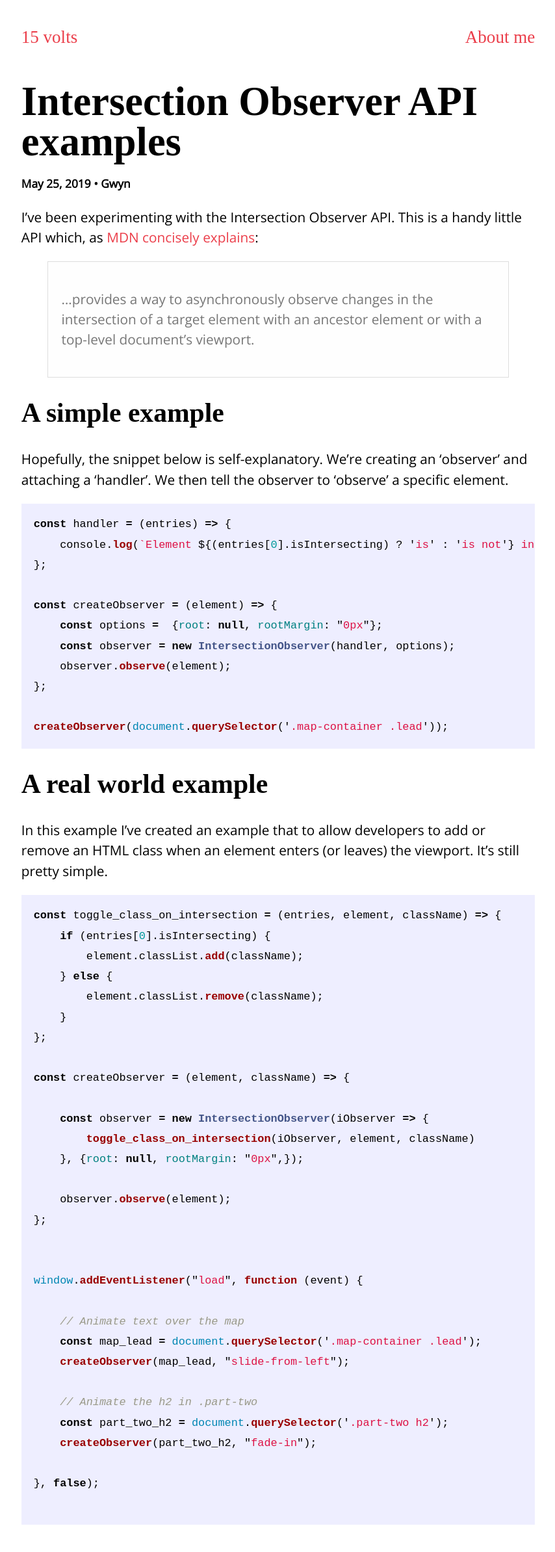
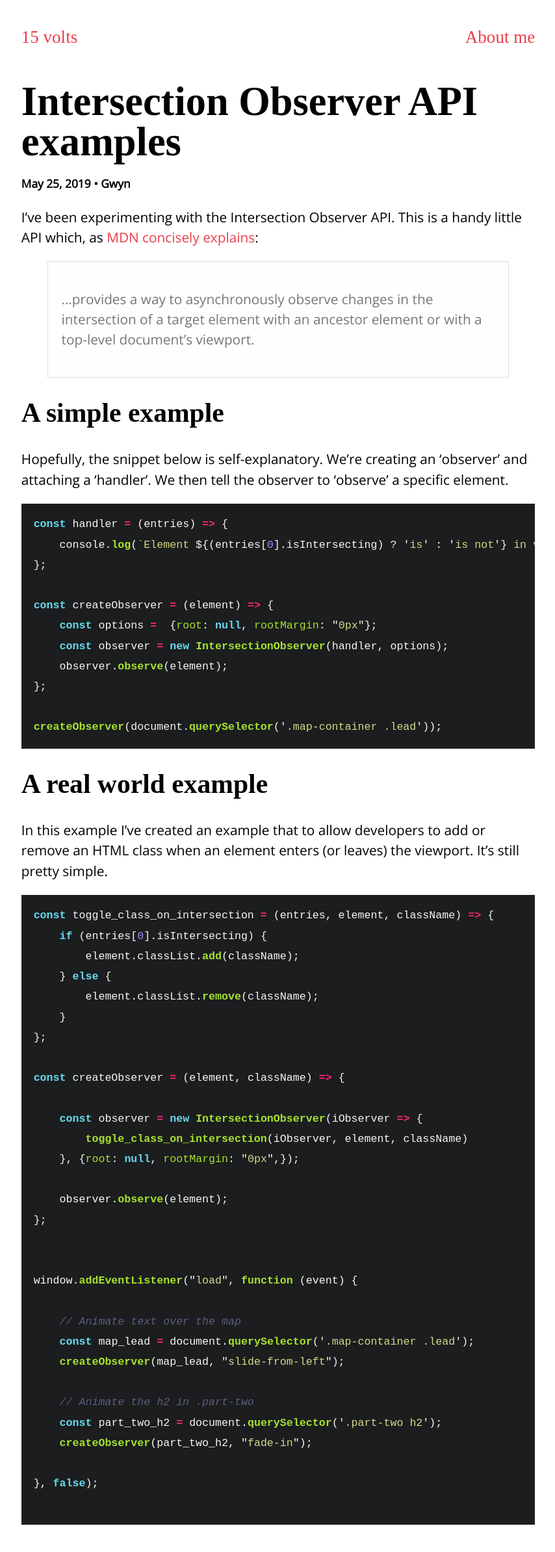
Before and after one commit to gtvj/gtvj.github.io, a Jekyll site: the page built from _posts/2019-05-25-intersection-observer-example.md, in a window 1280 px wide. Shown: the whole page at 65% size, without its empty margins (212-1066 px from the left). Built offline with Jekyll 4.4.1, drawn with Linux system fonts in a browser that asks for light colours; some web fonts are replaced.

Commit message:
Update styles

```diff
--- a/_includes/head.html
+++ b/_includes/head.html
@@ -3,5 +3,6 @@
     <meta http-equiv="X-UA-Compatible" content="IE=edge">
     <meta name="viewport" content="width=device-width, initial-scale=1">
     <link href="https://fonts.googleapis.com/css?family=Open+Sans|Ramaraja" rel="stylesheet">
+    <link href="https://fonts.googleapis.com/css?family=Nanum+Gothic+Coding&display|=swap" rel="stylesheet">
     <link rel="stylesheet" href="{{ "/assets/main.css" | relative_url }}">
 </head>
--- a/_sass/_syntax-highlighting.scss
+++ b/_sass/_syntax-highlighting.scss
@@ -1,72 +1,286 @@
 /**
  * Syntax highlighting styles
  */
+
+code {
+  font-family: 'Nanum Gothic Coding', monospace;
+  font-size: 80%;
+  line-height: 1em;
+}
+
 .highlight {
-  background: #fff;
+  background: #1b1d1e;
   padding-left: 0.5em;
   overflow: scroll;
+  color: #f8f8f2;
 
-  .highlighter-rouge & {
-    background: #eef;
+  table td {
+    padding: 5px;
   }
 
-  .c     { color: #998; font-style: italic } // Comment
-  .err   { color: #a61717; background-color: #e3d2d2 } // Error
-  .k     { font-weight: bold } // Keyword
-  .o     { font-weight: bold } // Operator
-  .cm    { color: #998; font-style: italic } // Comment.Multiline
-  .cp    { color: #999; font-weight: bold } // Comment.Preproc
-  .c1    { color: #998; font-style: italic } // Comment.Single
-  .cs    { color: #999; font-weight: bold; font-style: italic } // Comment.Special
-  .gd    { color: #000; background-color: #fdd } // Generic.Deleted
-  .gd .x { color: #000; background-color: #faa } // Generic.Deleted.Specific
-  .ge    { font-style: italic } // Generic.Emph
-  .gr    { color: #a00 } // Generic.Error
-  .gh    { color: #999 } // Generic.Heading
-  .gi    { color: #000; background-color: #dfd } // Generic.Inserted
-  .gi .x { color: #000; background-color: #afa } // Generic.Inserted.Specific
-  .go    { color: #888 } // Generic.Output
-  .gp    { color: #555 } // Generic.Prompt
-  .gs    { font-weight: bold } // Generic.Strong
-  .gu    { color: #aaa } // Generic.Subheading
-  .gt    { color: #a00 } // Generic.Traceback
-  .kc    { font-weight: bold } // Keyword.Constant
-  .kd    { font-weight: bold } // Keyword.Declaration
-  .kp    { font-weight: bold } // Keyword.Pseudo
-  .kr    { font-weight: bold } // Keyword.Reserved
-  .kt    { color: #458; font-weight: bold } // Keyword.Type
-  .m     { color: #099 } // Literal.Number
-  .s     { color: #d14 } // Literal.String
-  .na    { color: #008080 } // Name.Attribute
-  .nb    { color: #0086B3 } // Name.Builtin
-  .nc    { color: #458; font-weight: bold } // Name.Class
-  .no    { color: #008080 } // Name.Constant
-  .ni    { color: #800080 } // Name.Entity
-  .ne    { color: #900; font-weight: bold } // Name.Exception
-  .nf    { color: #900; font-weight: bold } // Name.Function
-  .nn    { color: #555 } // Name.Namespace
-  .nt    { color: #000080 } // Name.Tag
-  .nv    { color: #008080 } // Name.Variable
-  .ow    { font-weight: bold } // Operator.Word
-  .w     { color: #bbb } // Text.Whitespace
-  .mf    { color: #099 } // Literal.Number.Float
-  .mh    { color: #099 } // Literal.Number.Hex
-  .mi    { color: #099 } // Literal.Number.Integer
-  .mo    { color: #099 } // Literal.Number.Oct
-  .sb    { color: #d14 } // Literal.String.Backtick
-  .sc    { color: #d14 } // Literal.String.Char
-  .sd    { color: #d14 } // Literal.String.Doc
-  .s2    { color: #d14 } // Literal.String.Double
-  .se    { color: #d14 } // Literal.String.Escape
-  .sh    { color: #d14 } // Literal.String.Heredoc
-  .si    { color: #d14 } // Literal.String.Interpol
-  .sx    { color: #d14 } // Literal.String.Other
-  .sr    { color: #009926 } // Literal.String.Regex
-  .s1    { color: #d14 } // Literal.String.Single
-  .ss    { color: #990073 } // Literal.String.Symbol
-  .bp    { color: #999 } // Name.Builtin.Pseudo
-  .vc    { color: #008080 } // Name.Variable.Class
-  .vg    { color: #008080 } // Name.Variable.Global
-  .vi    { color: #008080 } // Name.Variable.Instance
-  .il    { color: #099 } // Literal.Number.Integer.Long
+  table pre {
+    margin: 0;
+  }
+
+  .c, .cd {
+    color: #5e5d83;
+    font-style: italic;
+  }
+
+  .cm {
+    color: #5e5d83;
+    font-style: italic;
+  }
+
+  .c1 {
+    color: #5e5d83;
+    font-style: italic;
+  }
+
+  .cp {
+    color: #465457;
+    font-weight: bold;
+  }
+
+  .cs {
+    color: #465457;
+    font-weight: bold;
+    font-style: italic;
+  }
+
+  .err {
+    color: #f8f8f2;
+    background-color: #403d3d;
+  }
+
+  .gi {
+    color: #a6e22e;
+  }
+
+  .gd {
+    color: #f92672;
+  }
+
+  .ge {
+    color: #1b1d1e;
+    font-style: italic;
+  }
+
+  .gr {
+    color: #f92672;
+  }
+
+  .gt {
+    color: #f92672;
+  }
+
+  .gh {
+    color: #403d3d;
+  }
+
+  .go {
+    color: #403d3d;
+  }
+
+  .gp {
+    color: #66d9ef;
+  }
+
+  .gs {
+    font-weight: bold;
+  }
+
+  .gu {
+    color: #465457;
+  }
+
+  .k, .kv {
+    color: #66d9ef;
+    font-weight: bold;
+  }
+
+  .kc {
+    color: #66d9ef;
+    font-weight: bold;
+  }
+
+  .kd {
+    color: #66d9ef;
+    font-weight: bold;
+  }
+
+  .kp {
+    color: #66d9ef;
+    font-weight: bold;
+  }
+
+  .kr {
+    color: #66d9ef;
+    font-weight: bold;
+  }
+
+  .kt {
+    color: #66d9ef;
+    font-weight: bold;
+  }
+
+  .kn {
+    color: #f92672;
+    font-weight: bold;
+  }
+
+  .ow {
+    color: #f92672;
+    font-weight: bold;
+  }
+
+  .o {
+    color: #f92672;
+    font-weight: bold;
+  }
+
+  .mf {
+    color: #af87ff;
+  }
+
+  .mh {
+    color: #af87ff;
+  }
+
+  .il {
+    color: #af87ff;
+  }
+
+  .mi {
+    color: #af87ff;
+  }
+
+  .mo {
+    color: #af87ff;
+  }
+
+  .m, .mb, .mx {
+    color: #af87ff;
+  }
+
+  .se {
+    color: #af87ff;
+  }
+
+  .sb {
+    color: #d7d787;
+  }
+
+  .sc {
+    color: #d7d787;
+  }
+
+  .sd {
+    color: #d7d787;
+  }
+
+  .s2 {
+    color: #d7d787;
+  }
+
+  .sh {
+    color: #d7d787;
+  }
+
+  .si {
+    color: #d7d787;
+  }
+
+  .sx {
+    color: #d7d787;
+  }
+
+  .sr {
+    color: #d7d787;
+  }
+
+  .s1 {
+    color: #d7d787;
+  }
+
+  .ss {
+    color: #d7d787;
+  }
+
+  .s {
+    color: #d7d787;
+  }
+
+  .na {
+    color: #a6e22e;
+  }
+
+  .nc {
+    color: #a6e22e;
+    font-weight: bold;
+  }
+
+  .nd {
+    color: #a6e22e;
+    font-weight: bold;
+  }
+
+  .ne {
+    color: #a6e22e;
+    font-weight: bold;
+  }
+
+  .nf {
+    color: #a6e22e;
+    font-weight: bold;
+  }
+
+  .no {
+    color: #66d9ef;
+  }
+
+  .bp {
+    color: #f8f8f2;
+  }
+
+  .nb {
+    color: #f8f8f2;
+  }
+
+  .ni {
+    color: #f8f8f2;
+  }
+
+  .nn {
+    color: #f8f8f2;
+  }
+
+  .vc {
+    color: #f8f8f2;
+  }
+
+  .vg {
+    color: #f8f8f2;
+  }
+
+  .vi {
+    color: #f8f8f2;
+  }
+
+  .nv {
+    color: #f8f8f2;
+  }
+
+  .w {
+    color: #f8f8f2;
+  }
+
+  .nl {
+    color: #f8f8f2;
+    font-weight: bold;
+  }
+
+  .nt {
+    color: #f92672;
+  }
 }
```
